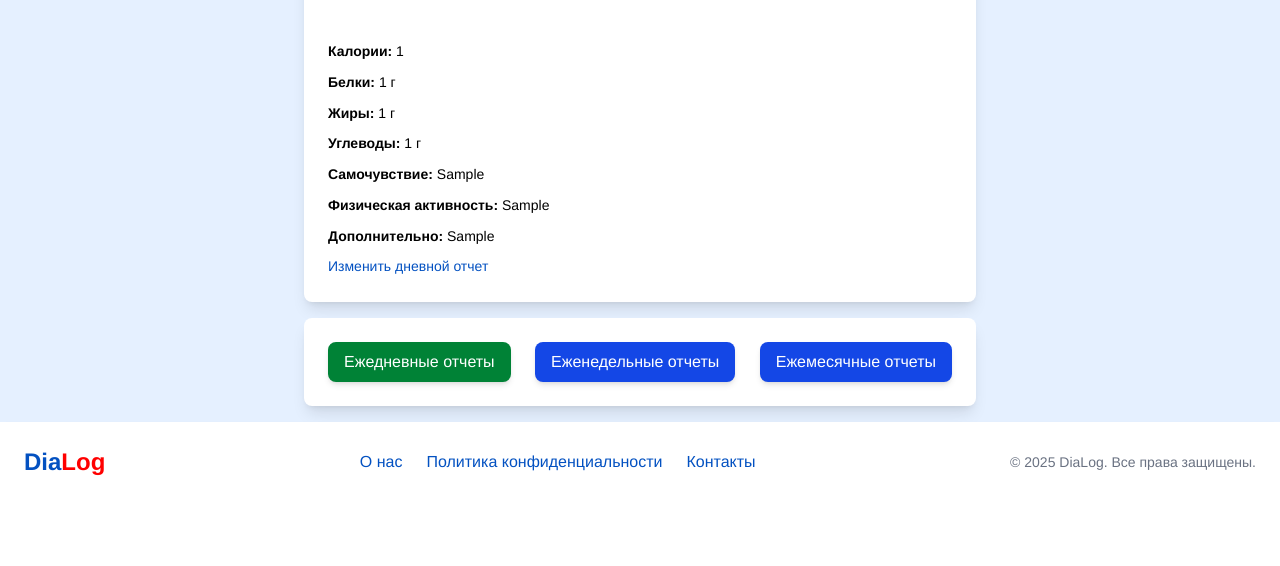
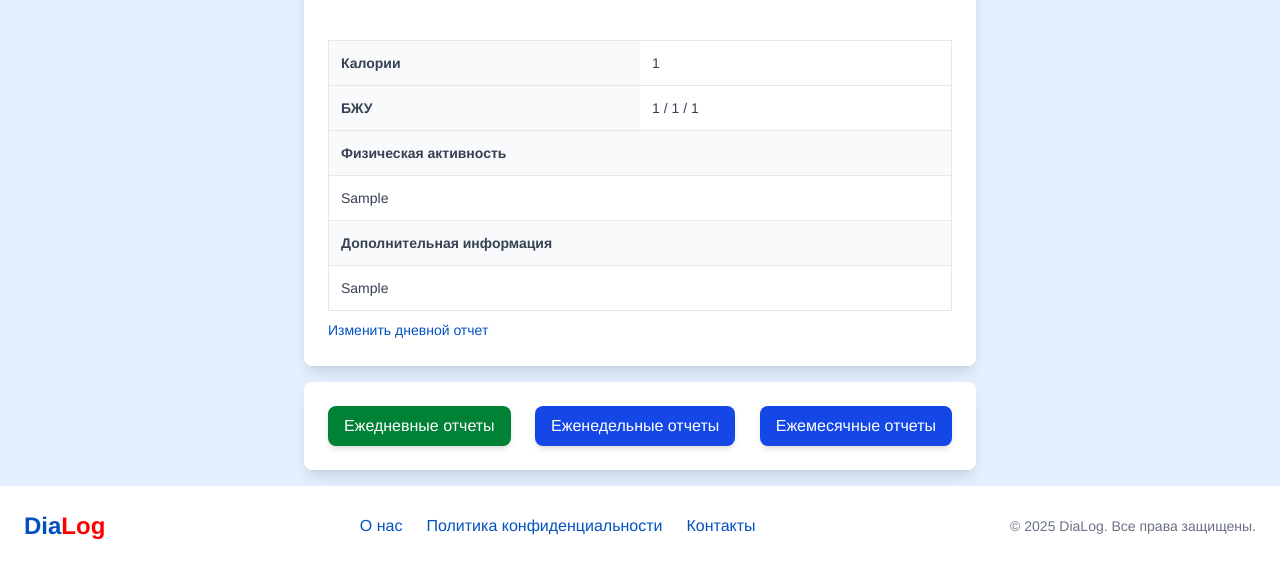
Before and after one commit to Alexander-vlk/dialog, a Django app: template dialog_backend/cabinet/templates/cabinet/cabinet.html in a window 1280 px wide. Shown: the part 1501-2067 px from the top of the page. Before the commit the page ends 1977 px from the top, so only its background shows below. Run offline with Django 5.2, Linux system fonts and the light colour scheme; the template is opened without the code that fills it: most values are stand-ins (such as "Sample title", 1, 10 or a date in 2020); grey boxes marked "Sample" are stand-in pictures; data that the repository does not hold is empty; some libraries are stand-ins or nearby versions.

Commit message:
feat: redesign daily log info

```diff
--- a/dialog_backend/cabinet/templates/cabinet/cabinet.html
+++ b/dialog_backend/cabinet/templates/cabinet/cabinet.html
@@ -126,13 +126,36 @@
         </div>
     {% endif %}
     <div class="w-full text-sm leading-relaxed space-y-2">
-        <p><span class="font-semibold">Калории:</span> {{ daily_log.calories_count }}</p>
-        <p><span class="font-semibold">Белки:</span> {{ daily_log.proteins_count }} г</p>
-        <p><span class="font-semibold">Жиры:</span> {{ daily_log.fats_count }} г</p>
-        <p><span class="font-semibold">Углеводы:</span> {{ daily_log.carbs_count }} г</p>
-        <p><span class="font-semibold">Самочувствие:</span> {{ daily_log.general_health }}</p>
-        <p><span class="font-semibold">Физическая активность:</span> {{ daily_log.physical_activity }}</p>
-        <p><span class="font-semibold">Дополнительно:</span> {{ daily_log.additional_info }}</p>
+        <table class="min-w-full text-sm text-left text-gray-700 border border-gray-200 rounded-lg">
+            <tbody class="divide-y divide-gray-200">
+                <tr>
+                <th class="p-3 font-semibold whitespace-nowrap bg-gray-50 w-1/2">Калории</th>
+                <td class="p-3">{{ daily_log.calories_count }}</td>
+                </tr>
+                <tr>
+                    <th class="p-3 font-semibold whitespace-nowrap bg-gray-50">БЖУ</th>
+                    <td class="p-3">
+                    {{ daily_log.proteins_count }} /
+                    {{ daily_log.fats_count }} /
+                    {{ daily_log.carbs_count }}
+                    </td>
+                </tr>
+                <tr>
+                    <td colspan="2" class="p-3 font-semibold whitespace-nowrap bg-gray-50">Физическая активность</td>
+                </tr>
+                <tr>
+                    <td colspan="2" class="p-3">{{ daily_log.physical_activity }}</td>
+                </tr>
+                {% if daily_log.additional_info %}
+                    <tr>
+                        <td colspan="2" class="p-3 font-semibold whitespace-nowrap bg-gray-50">Дополнительная информация</td>
+                    </tr>
+                    <tr>
+                        <td colspan="2" class="p-3">{{ daily_log.additional_info }}</td>
+                    </tr>
+                {% endif %}
+            </tbody>
+        </table>
         <a href="{% url 'daily_log' %}" class="text-primary hover:underline transition block py-2 md:py-0">
             Изменить дневной отчет
         </a>
```
Lines whose indentation alone changed are shown as unchanged.
